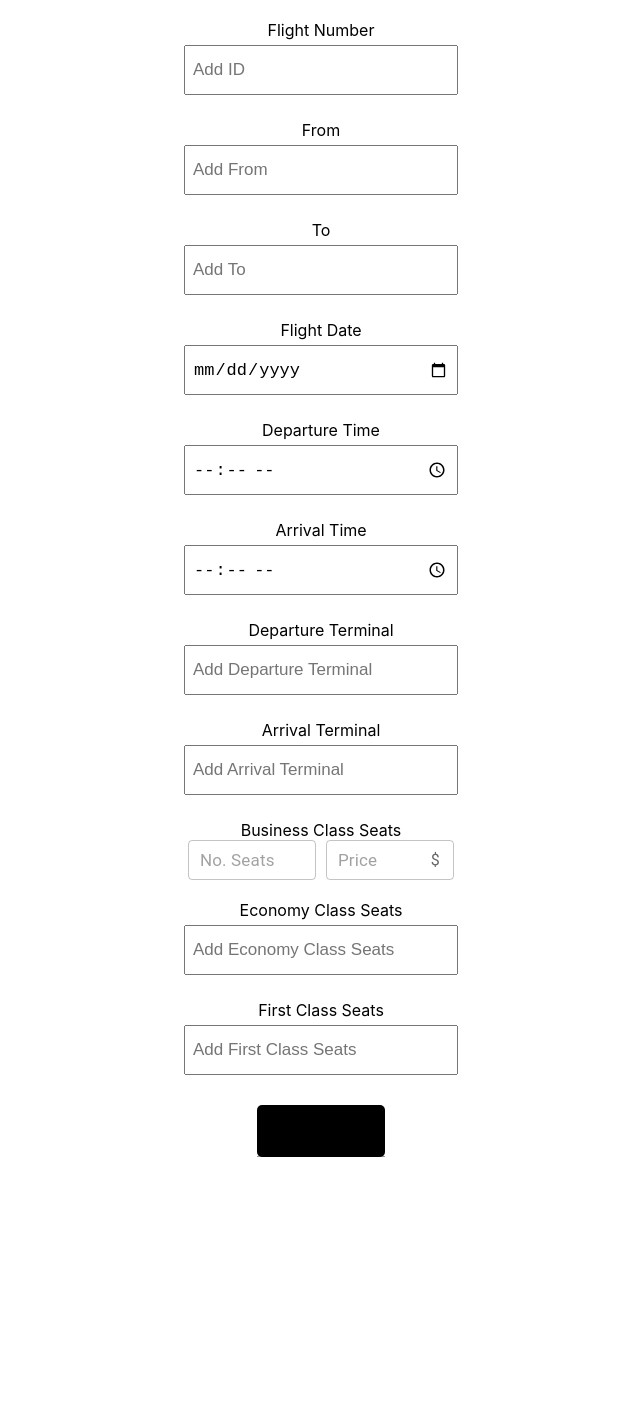
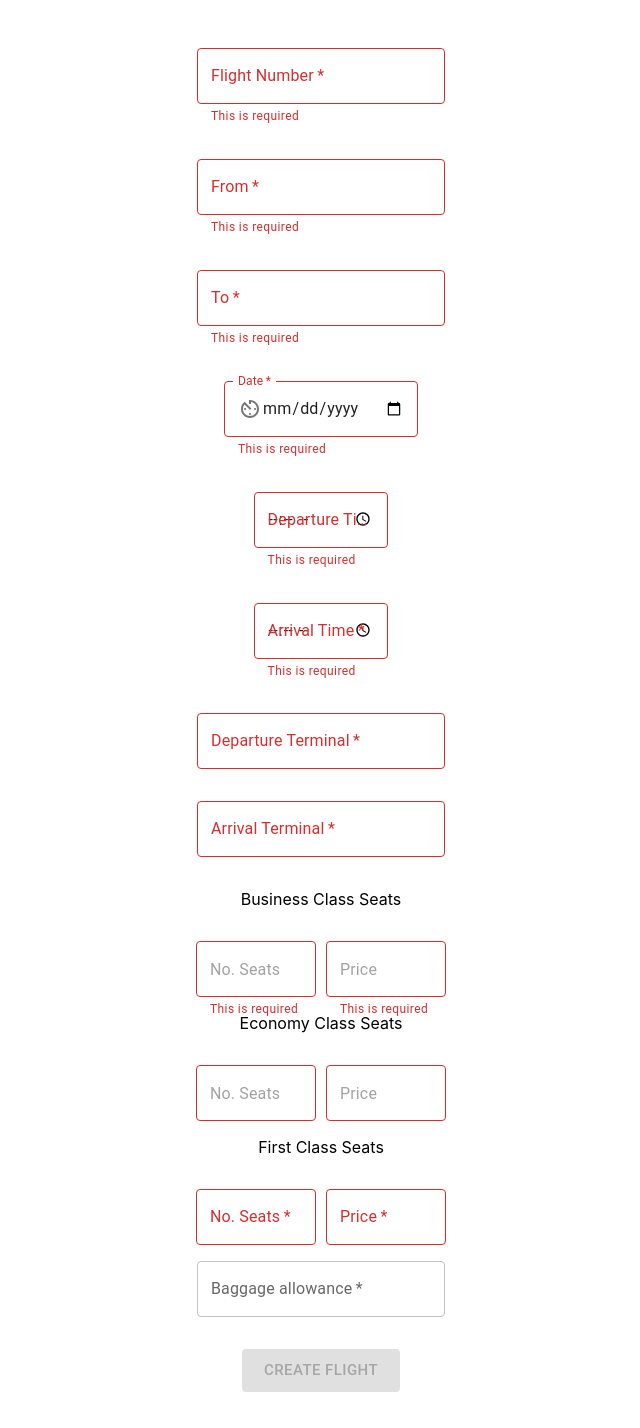
Before and after one commit to AmrYasserG/MEN-STACK, a React (Create React App) app: page /CreateFlight in a window 1280 px wide. Shown: the whole page, without its empty margins (319-959 px from the left). Before the commit the page ends 1162 px from the top, so only its background shows below. Built offline with nearby package versions, Linux system fonts and the light colour scheme.

Commit message:
Create flight modify

```diff
--- a/src/App.js
+++ b/src/App.js
@@ -5,6 +5,7 @@ import AdminHomepage from "./components/AdminHomepage/AdminHomepage";
 import UserHomepage from "./components/UserHomePage/UserHomepage";
 import scratch from "./components/scratch/scratch";
 import CreateFlight from "./components/CreateFlight/CreateFlight";
+import UserProfile from "./components/UserProfile/UserProfile";
 
 class App extends Component {
   render() {
@@ -17,6 +18,7 @@ class App extends Component {
             <Route path="/AdminHomepage" element={<AdminHomepage />} />
             <Route path="/scratch" element={<scratch />} />
             <Route path="/HomePage" element={<UserHomepage />} />
+            <Route path="/userprofile" element={<UserProfile />} />
           </Routes>
         </div>
       </Router>
--- a/src/components/CreateFlight/AddFlight.js
+++ b/src/components/CreateFlight/AddFlight.js
@@ -1,7 +1,16 @@
 import { useState } from "react";
 import Input from "@mui/material/Input";
+import  Button  from "@mui/material/Button";
 import InputAdornment from "@mui/material/InputAdornment";
 import OutlinedInput from "@mui/material/OutlinedInput";
+import TextField from "@mui/material/TextField";
+import AvTimerOutlinedIcon from "@mui/icons-material/AvTimerOutlined";
+import Box from "@mui/material/Box";
+import Grid from '@mui/material/Grid';
+import Card from '@mui/material/Card';
+
+
+
 
 const AddFlight = ({ onAdd }) => {
   const [Flight, setFlight] = useState("");
@@ -11,10 +20,15 @@ const AddFlight = ({ onAdd }) => {
   const [DepartureTime, setDepartureTime] = useState("");
   const [ArrivalTime, setArrivalTime] = useState("");
   const [DepartureTerminal, setDepartureTerminal] = useState("");
-  const [ArrivalTerminal, setArrivalTermina] = useState("");
+  const [ArrivalTerminal, setArrivalTerminal] = useState("");
   const [BusinessClassSeats, setBusinessClassSeats] = useState("");
   const [EconomyClassSeats, setEconomyClassSeats] = useState("");
   const [FirstClassSeats, setFirstClassSeats] = useState("");
+  const [BusinessClassPrice, setBusinessClassPrice] = useState("");
+  const [EconomyClassPrice, setEconomyClassPrice] = useState("");
+  const [FirstClassPrice, setFirstClassPrice] = useState("");
+  const [BaggageAllowance, setBaggageAllowance] = useState("");
+
 
   const onSubmit = (e) => {
     e.preventDefault();
@@ -31,6 +45,10 @@ const AddFlight = ({ onAdd }) => {
       BusinessClassSeats,
       EconomyClassSeats,
       FirstClassSeats,
+      BusinessClassPrice,
+      EconomyClassPrice,
+      FirstClassPrice,
+      BaggageAllowance
     });
 
     setFlight("");
@@ -40,138 +58,270 @@ const AddFlight = ({ onAdd }) => {
     setDepartureTime("");
     setArrivalTime("");
     setDepartureTerminal("");
-    setArrivalTermina("");
+    setArrivalTerminal("");
     setBusinessClassSeats("");
     setEconomyClassSeats("");
     setFirstClassSeats("");
+    setBusinessClassPrice("");
+    setEconomyClassPrice("");
+    setFirstClassPrice("");
+    setBaggageAllowance("");
     alert("Flight added");
   };
 
+
   return (
-    <form className="add=form" onSubmit={onSubmit}>
-      <div className="form-control">
-        <label>Flight Number</label>
-        <input
+    <form   >
+      <Box
+          p={2}
+          sx={{ "& > :not(style)": { mt: 4, mx: 3 }, "text-align": "center" }}
+        >
+      <div >
+        <TextField
           type="text"
-          placeholder="Add ID"
-          value={Flight}
+          id="outlined-basic"
+          label="Flight Number"
           required
           onChange={(e) => setFlight(Number(e.target.value))}
+          value={Flight}
+          error={Flight===""}
+          helperText={
+            Flight===""?"This is required":""
+          }
+        />
+      </div>
+      <div >
+        <TextField
+          type="text"
+          label="From"
+          error={From===""}
+          required
+          onChange={(e) => setFrom(e.target.value)}
+          value={From}
+          helperText={
+            From===""?"This is required":""
+          }
+        />
+      </div>
+      <div >
+        <TextField
+          type="text"
+          label="To"
+          error={To===""}
+          value={To}
+          required
+          onChange={(e) => setTo(e.target.value)}
+          helperText={
+            To===""?"This is required":""
+          }
+        />
+      </div>
+      <div >
+      <TextField
+            error={Date===""}
+            required
+            type="date"
+            label="Date"
+            id="dDate"
+            InputProps={{
+              startAdornment: (
+                <InputAdornment >
+                  <AvTimerOutlinedIcon />
+                </InputAdornment>
+              ),
+              type: "date",
+            }}
+            variant="outlined"
+            value={Date}
+            onChange={(e) => setDate(e.target.value)}
+            helperText={
+              Date===""?"This is required":""
+            }
+          />
+
+        {/* <input
+          type="date"
+          lable="Date"
+          value={Date}
+          required
+          onChange={(e) => setDate(e.target.value)}
+        /> */}
+      </div>
+      <div >
+        <TextField
+          type="time"
+          variant="outlined"
+          error={DepartureTime===""}
+          label="Departure Time"
+          value={DepartureTime}
+          required
+          onChange={(e) => setDepartureTime(e.target.value)}
+          helperText={
+            DepartureTime===""?"This is required":""
+          }
+        />
+      </div>
+      <div >
+        <TextField
+          variant="outlined"
+          type="time"
+          error={ArrivalTime===""}
+          label="Arrival Time"
+          value={ArrivalTime}
+          required
+          onChange={(e) => setArrivalTime(e.target.value)}
+          helperText={
+            ArrivalTime===""?"This is required":""
+          }
+
+        />
+      </div>
+      <div>
+        <TextField
+          type="text"
+          label="Departure Terminal"
+          error={DepartureTerminal<=0}
+          value={DepartureTerminal}
+          required
+          onChange={(e) => setDepartureTerminal(Number(e.target.value))}
+          helperText={
+            DepartureTerminal<=0===""?"This is required":""
+          }
+        />
+      </div>
+      <div >
+        <TextField
+          type="text"
+          label="Arrival Terminal"
+          error={ArrivalTerminal<=0}
+          value={ArrivalTerminal}
+          required
+          onChange={(e) => setArrivalTerminal(Number(e.target.value))}
+          helperText={
+            ArrivalTerminal<=0===""?"This is required":""
+          }
+        />
+      </div>
+      <div>
+      <label>Business Class Seats</label>
+      </div>
+      <div >
+        <TextField
+          sx={{ width: "10%", height: "40px", mx: "5px" }}
+          type="number"
+          placeholder="No. Seats"
+          helperText="Hello"
+          value={BusinessClassSeats}
+          required
+          onChange={(e) => setBusinessClassSeats(Number(e.target.value))}
+          error={BusinessClassSeats<=0}
+          helperText={
+            BusinessClassSeats<=0?"This is required":""
+          }
+        />
+        <TextField
+          sx={{ width: "10%", height: "40px", mx: "5px" }}
+          startAdornment={<InputAdornment position="left" >$</InputAdornment>}
+          type="number"
+          placeholder="Price"
+          value={BusinessClassPrice}
+          required
+          onChange={(e) => setBusinessClassPrice(Number(e.target.value))}
+          error={BusinessClassPrice<=0}
+          helperText={
+           BusinessClassPrice<=0?"This is required":""
+          }
+        />
+      </div>
+      <div>
+      <label>Economy Class Seats</label>
+      </div>
+      <div>
+        <TextField
+          sx={{ width: "10%", height: "40px", mx: "5px" }}
+          type="number"
+          placeholder="No. Seats"
+          value={EconomyClassSeats}
+          required
+          onChange={(e) => setEconomyClassSeats(Number(e.target.value))}
+          error={EconomyClassSeats<=0}
+        />
+        <TextField
+          sx={{ width: "10%", height: "40px", mx: "5px" }}
+          startAdornment={<InputAdornment  position="left" >$</InputAdornment>}
+          type="number"
+          placeholder="Price"
+          value={EconomyClassPrice}
+          required
+          onChange={(e) => setEconomyClassPrice(Number(e.target.value))}
+          error={EconomyClassPrice<=0}
+        />
+      </div>
+      <div>
+      <label>First Class Seats</label>
+      </div>
+      <div className="form-control1">
+        <TextField
+          sx={{ width: "10%", height: "20px", mx: "5px" }}
+          type="number"
+          label="No. Seats"
+          value={FirstClassSeats}
+          required
+          onChange={(e) => setFirstClassSeats(Number(e.target.value))}
+          error={FirstClassSeats<=0}
+        />
+        <TextField
+          sx={{ width: "10%", height: "40px", mx: "5px" }}
+          startAdornment={<InputAdornment  position="left" >$</InputAdornment>}
+          type="number"
+          label="Price"
+          value={FirstClassPrice}
+          required
+          onChange={(e) => setFirstClassPrice(Number(e.target.value))}
+          error={FirstClassPrice<=0}
+        />
+      </div>
+      <div >
+        <TextField
+          type="number"
+          variant="outlined"
+          error={BaggageAllowance<0}
+          label="Baggage allowance"
+          value={BaggageAllowance}
+          required
+          onChange={(e) => setBaggageAllowance(Number(e.target.value))}
+          helperText={
+            BaggageAllowance<0?"Should be positive":""
+          }
         />
       </div>
       <div className="form-control">
-        <label>From</label>
-        <input
-          type="text"
-          placeholder="Add From"
-          value={From}
-          required
-          onChange={(e) => setFrom(e.target.value)}
-        />
+      <Button variant="contained" color="primary" onClick={onSubmit} size ="large"
+      disabled={
+              Flight===""||
+              From===""||
+              To===""||
+              Date===""||
+              DepartureTime===""||
+              ArrivalTime===""||
+              DepartureTerminal<=0||
+              ArrivalTerminal<=0||
+              BusinessClassSeats<=0||
+              BusinessClassPrice<=0||
+              EconomyClassSeats<=0||
+              EconomyClassPrice<=0||
+              FirstClassSeats<=0||
+              FirstClassPrice<=0||
+              BaggageAllowance<0
+            }
+            >
+            Create Flight
+          </Button>
       </div>
-      <div className="form-control">
-        <label>To</label>
-        <input
-          type="text"
-          placeholder="Add To"
-          value={To}
-          required
-          onChange={(e) => setTo(e.target.value)}
-        />
-      </div>
-      <div className="form-control">
-        <label>Flight Date</label>
-        <input
-          type="date"
-          placeholder="Add Date"
-          value={Date}
-          required
-          onChange={(e) => setDate(e.target.value)}
-        />
-      </div>
-      <div className="form-control">
-        <label>Departure Time</label>
-        <input
-          type="time"
-          placeholder="Add Departure Time"
-          value={DepartureTime}
-          required
-          onChange={(e) => setDepartureTime(e.target.value)}
-        />
-      </div>
-      <div className="form-control">
-        <label>Arrival Time</label>
-        <input
-          type="time"
-          placeholder="Add Arrival Time"
-          value={ArrivalTime}
-          required
-          onChange={(e) => setArrivalTime(e.target.value)}
-        />
-      </div>
-      <div className="form-control">
-        <label>Departure Terminal</label>
-        <input
-          type="text"
-          placeholder="Add Departure Terminal"
-          value={DepartureTerminal}
-          required
-          onChange={(e) => setDepartureTerminal(Number(e.target.value))}
-        />
-      </div>
-      <div className="form-control">
-        <label>Arrival Terminal</label>
-        <input
-          type="text"
-          placeholder="Add Arrival Terminal"
-          value={ArrivalTerminal}
-          required
-          onChange={(e) => setArrivalTermina(Number(e.target.value))}
-        />
-      </div>
-      <div className="form-control1">
-        <label>Business Class Seats</label>
-        <OutlinedInput
-          sx={{ width: "10%", height: "40px", mx: "5px" }}
-          type="number"
-          placeholder="No. Seats"
-          value={BusinessClassSeats}
-          required
-          onChange={(e) => setBusinessClassSeats(Number(e.target.value))}
-        />
-        <OutlinedInput
-          sx={{ width: "10%", height: "40px", mx: "5px" }}
-          endAdornment={<InputAdornment position="end">$</InputAdornment>}
-          type="number"
-          placeholder="Price"
-          value={BusinessClassSeats}
-          required
-          onChange={(e) => setBusinessClassSeats(Number(e.target.value))}
-        />
-      </div>
-      <div className="form-control">
-        <label>Economy Class Seats</label>
-        <input
-          type="text"
-          placeholder="Add Economy Class Seats"
-          value={EconomyClassSeats}
-          required
-          onChange={(e) => setEconomyClassSeats(Number(e.target.value))}
-        />
-      </div>
-      <div className="form-control">
-        <label>First Class Seats</label>
-        <input
-          type="text"
-          placeholder="Add First Class Seats"
-          value={FirstClassSeats}
-          required
-          onChange={(e) => setFirstClassSeats(Number(e.target.value))}
-        />
-      </div>
+      {/* <Input type="submit" value="Create Flight" className="btn btn-block"/> */}
+      </Box>
+    </form>
 
-      <Input type="submit" value="Create Flight" className="btn btn-block" />
-    </form>
   );
 };
 
--- a/src/components/CreateFlight/CreateFlight.css
+++ b/src/components/CreateFlight/CreateFlight.css
@@ -1,6 +1,6 @@
 .btn {
   display: inline-block;
-  background: #000;
+  background: rgb(199, 195, 255);
   color: #fff;
   border: none;
   padding: 10px 20px;
@@ -63,7 +63,7 @@
 }
 .form-control input {
   /* text-align: center;  */
-  width: 20%;
+  width: 10%;
   height: 40px;
   margin: 5px;
   padding: 3px 7px;
--- a/src/components/CreateFlight/CreateFlight.js
+++ b/src/components/CreateFlight/CreateFlight.js
@@ -20,7 +20,14 @@ const CreateFlight = () => {
     FirstSeatsNo:flight.FirstClassSeats,
     AirportDepartureTerminal:flight.DepartureTerminal,
     AirportArrivalTerminal:flight.ArrivalTerminal,
-    Date: flight.Date
+    Date: flight.Date,
+    FirstClassPrice: flight.FirstClassPrice,
+    BusinessClassPrice:flight.BusinessClassPrice,
+    EconomyClassPrice:flight.EconomyClassPrice,
+    EconomyAvailableSeatsNo:flight.EconomyClassSeats,
+    BusinessAvaiableSeatsNo:flight.BusinessClassSeats,
+    FirstAvailableSeatsNo:flight.FirstClassSeats
+
    }
   // {
   //   FlightNumber:22,
--- a/src/components/SearchToReserve/SearchToReserve.js
+++ b/src/components/SearchToReserve/SearchToReserve.js
@@ -54,7 +54,7 @@ const SearchToReserve = ({ onSearch }) => {
     setReturnDate(new Date());
     setvalidSeatNo(true);
     setvalidDate(true);
-    onSearch(null);
+
   };
 
   const search = (e) => {
@@ -179,7 +179,7 @@ const SearchToReserve = ({ onSearch }) => {
             variant="outlined"
             value={DepartureDate}
             onChange={handleDdate}
-            helperText={
+           h elperText={
               validDate
                 ? ""
                 : "Return Date shoud be earlier than Departure Date"
```
Also changed, not shown: 2 other files (tests, documents, lock files or other folders).
